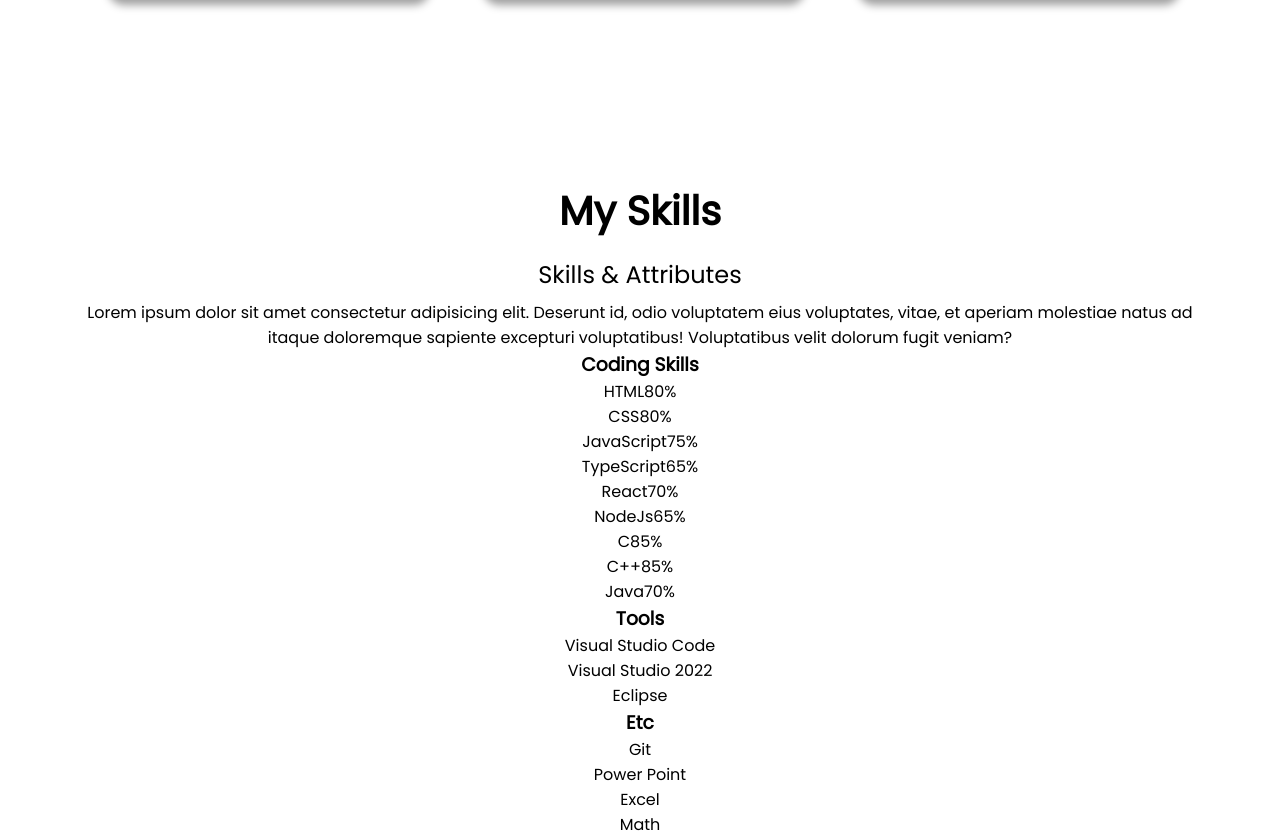
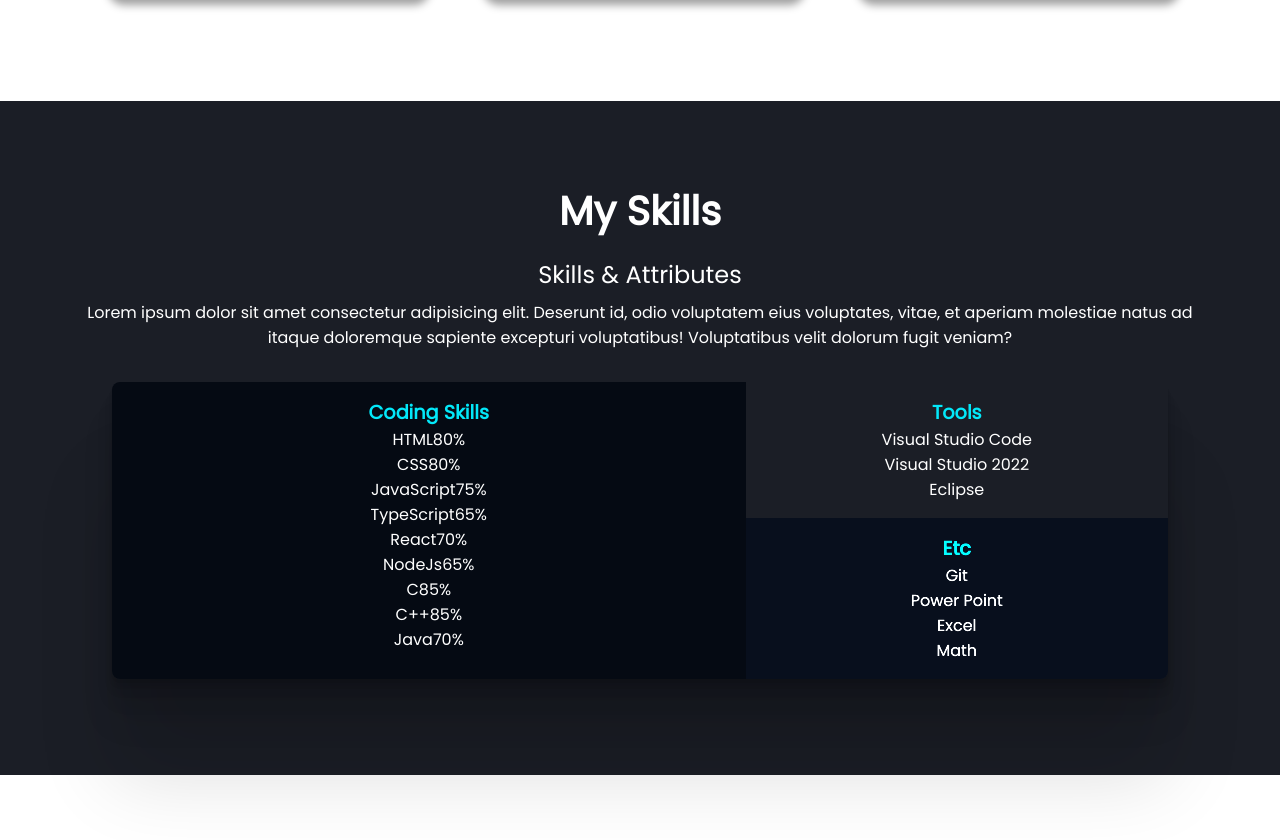
Before and after one commit to Noah1215/my_portfolio, a plain HTML site: page index.html in a window 1280 px wide. Shown: the part 1310-2150 px from the top of the page. Drawn offline with Linux system fonts and the light colour scheme.

Commit message:
CSS-Skills

```diff
--- a/css/style.css
+++ b/css/style.css
@@ -202,3 +202,42 @@ button:focus {
 .major:hover .major__icon{
     transform: rotate(-15deg) scale(1.2);
 }
+
+/* Skills */
+#skills {
+    background-color: var(--color-primary-variant);
+    color: var(--color-text);
+}
+
+.skills {
+    display: grid;
+    grid-template-columns: 6fr 4fr;
+    margin: 2rem 3rem;
+    border-radius: 8px;
+    overflow: hidden;
+    box-shadow: 0 2.8px 2.2px rgba(0, 0, 0, 0.034), 0 6.7px 5.3px rgba(0, 0, 0, 0.048), 0 12.5px 10px rgba(0, 0, 0, 0.06), 0 22.3px 17.9px rgba(0, 0, 0, 0.072), 0 41.8px 33.4px rgba(0, 0, 0, 0.086), 0 100px 80px rgba(0, 0, 0, 0.12);
+
+}
+
+.skills__title{
+    color: var(--color-accent);
+    margin: 0;
+    font-size: 1.2rem;
+}
+
+.skills__coding {
+    grid-row: span 2;
+    padding: 1rem;
+    background-color: var(--color-primary);
+}
+
+.skills__tools {
+    padding: 1rem;
+}
+
+.skills__etc {
+    padding: 1rem;
+    background-color: var(--color-primary);
+    filter: brightness(150%);
+
+}
--- a/index.html
+++ b/index.html
@@ -87,6 +87,7 @@
         </section>
         <!-- Skills -->
         <section id="skills" class="section">
+           <div class="max-container">
             <h2 class="title">My Skills</h2>
             <p class="description">Skills & Attributes</p>
             <p>Lorem ipsum dolor sit amet consectetur adipisicing elit.
@@ -94,9 +95,9 @@
                 et aperiam molestiae natus ad itaque doloremque sapiente excepturi voluptatibus!
                 Voluptatibus velit dolorum fugit veniam?
             </p>
-            <div>
-                <section>
-                    <h3>Coding Skills</h3>
+            <div class="skills">
+                <section class="skills__coding">
+                    <h3 class="skills__title">Coding Skills</h3>
                     <ul>
                         <li>
                             <div><span>HTML</span><span>80%</span></div>
@@ -136,16 +137,16 @@
                         </li>
                     </ul>
                 </section>
-                <section>
-                    <h3>Tools</h3>
+                <section class="skills__tools">
+                    <h3 class="skills__title">Tools</h3>
                     <ul>
                         <li>Visual Studio Code</li>
                         <li>Visual Studio 2022</li>
                         <li>Eclipse</li>
                     </ul>
                 </section>
-                <section>
-                    <h3>Etc</h3>
+                <section class="skills__etc">
+                    <h3 class="skills__title">Etc</h3>
                     <ul>
                         <li>Git</li>
                         <li>Power Point</li>
@@ -154,6 +155,7 @@
                     </ul>
                 </section>
             </div>
+           </div>
         </section>
         <!-- Work -->
         <section id="work" class="section">
```
